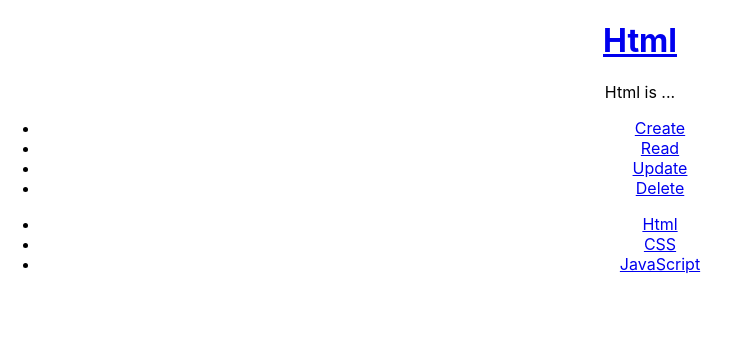
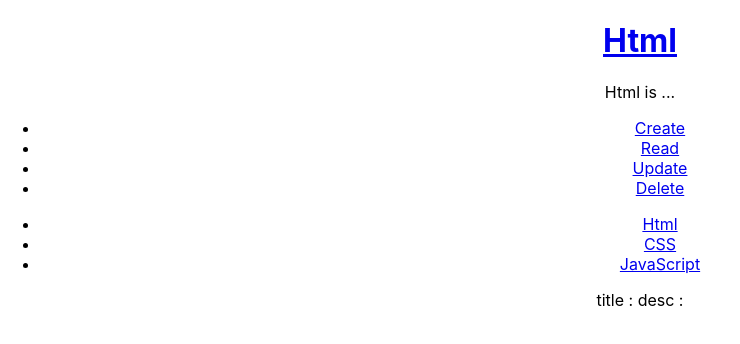
Before and after one commit to kjsu/cra-study, a React (Create React App) app: page / in a window 1280 px wide. Shown: the top 344 px of the page, without its empty margins (0-740 px from the left). Built offline with nearby package versions, Linux system fonts and the light colour scheme.

Commit message:
ReadArticle 추가

```diff
--- a/src/App.js
+++ b/src/App.js
@@ -3,6 +3,7 @@ import './App.css';
 import Subject from './components/Subject'
 import Menu from './components/Menu'
 import Toc from './components/Toc'
+import ReadArticle from './components/ReadArticle'
 
 class App extends Component {
   constructor(props){
@@ -47,7 +48,7 @@ class App extends Component {
         </Subject> */}
         <Menu></Menu>
         <Toc data={this.state.contents}></Toc>
-        {/* <Content title="Html" desc="Html is ..."></Content> */}
+        <ReadArticle data={this.state.contents}></ReadArticle>
       </div>
     );
   }
--- /dev/null
+++ b/src/components/ReadArticle.js
@@ -0,0 +1,14 @@
+import React, { Component } from 'react';
+
+class ReadArticle extends Component{
+    render(){
+        return (
+            <div>
+                title : {this.props.title}
+                desc : {this.props.desc}
+            </div>
+        );
+    }
+}
+
+export default ReadArticle;
```
